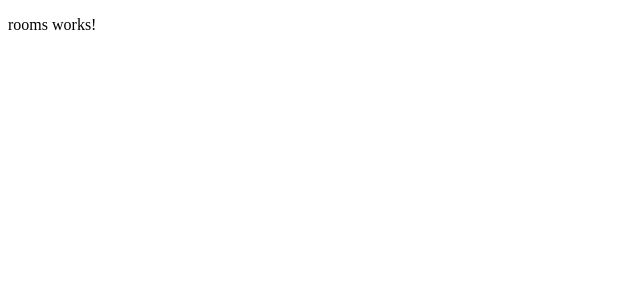
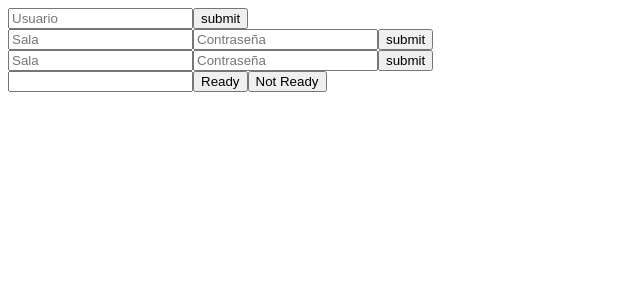
Before and after one commit to TheAlanMC/PDSM-IoT-Robot, an Angular app in the folder angular-iot-serverless-robot/: page /rooms in a window 1280 px wide. Shown: the top 300 px of the page, without its empty margins (0-640 px from the left). Built offline with nearby package versions, Linux system fonts and the light colour scheme; no server answers.

Commit message:
finished sample websocket service

```diff
--- a/angular-iot-serverless-robot/src/app/app-routing.module.ts
+++ b/angular-iot-serverless-robot/src/app/app-routing.module.ts
@@ -8,6 +8,7 @@ import {RoomsComponent} from "./components/rooms/rooms.component";
 import {RoomHomeComponent} from "./components/room-home/room-home.component";
 
 const routes: Routes = [
+  { path: '', redirectTo: '/home', pathMatch: 'full' },
   { path: 'home', component: HomeComponent },
   { path: 'robots', component: RobotsComponent },
   { path: 'rooms', component: RoomsComponent },
--- a/angular-iot-serverless-robot/src/app/app.module.ts
+++ b/angular-iot-serverless-robot/src/app/app.module.ts
@@ -8,6 +8,7 @@ import { HomeComponent } from './components/home/home.component';
 import { RobotsComponent } from './components/robots/robots.component';
 import { RoomsComponent } from './components/rooms/rooms.component';
 import { RoomHomeComponent } from './components/room-home/room-home.component';
+import {ReactiveFormsModule} from "@angular/forms";
 
 @NgModule({
   declarations: [
@@ -20,7 +21,8 @@ import { RoomHomeComponent } from './components/room-home/room-home.component';
   ],
   imports: [
     BrowserModule,
-    AppRoutingModule
+    AppRoutingModule,
+    ReactiveFormsModule
   ],
   providers: [],
   bootstrap: [AppComponent]
--- a/angular-iot-serverless-robot/src/app/components/rooms/rooms.component.html
+++ b/angular-iot-serverless-robot/src/app/components/rooms/rooms.component.html
@@ -1 +1,21 @@
-<p>rooms works!</p>
+<div>
+  <form [formGroup]="userForm" (submit)="setUser()">
+    <input formControlName="user" placeholder="Usuario" />
+    <button>submit</button>
+  </form>
+  <form [formGroup]="createRoomForm" (submit)="createRoom()">
+    <input formControlName="roomName" placeholder="Sala" />
+    <input formControlName="password" placeholder="Contraseña" type="password"/>
+    <button>submit</button>
+  </form>
+  <form [formGroup]="joinRoomForm" (submit)="joinRoom()">
+    <input formControlName="roomId" placeholder="Sala" />
+    <input formControlName="password" placeholder="Contraseña" type="password"/>
+    <button>submit</button>
+  </form>
+  <form [formGroup]="setReadyForm">
+    <input formControlName="roomId"/>
+    <button (click)="setReady(true)">Ready</button>
+    <button (click)="setReady(false)">Not Ready</button>
+  </form>
+</div>
--- a/angular-iot-serverless-robot/src/app/components/rooms/rooms.component.ts
+++ b/angular-iot-serverless-robot/src/app/components/rooms/rooms.component.ts
@@ -1,4 +1,7 @@
 import { Component, OnInit } from '@angular/core';
+import { FormBuilder, FormGroup, Validators } from "@angular/forms"
+import {WebsocketService} from "../../services/websocket.service";
+import {Router} from "@angular/router";
 
 @Component({
   selector: 'app-rooms',
@@ -6,10 +9,56 @@ import { Component, OnInit } from '@angular/core';
   styleUrls: ['./rooms.component.scss']
 })
 export class RoomsComponent implements OnInit {
+  userForm: FormGroup;
+  createRoomForm: FormGroup;
+  joinRoomForm: FormGroup;
+  setReadyForm: FormGroup;
 
-  constructor() { }
+  constructor(
+    private formBuilder: FormBuilder,
+    private websocketService: WebsocketService,
+    private router: Router
+  ) {
+    this.userForm = this.formBuilder.group({
+      user: ['', Validators.required],
+    });
+    this.createRoomForm = this.formBuilder.group({
+      roomName: ['', Validators.required],
+      password: ['', Validators.required],
+    });
+    this.joinRoomForm = this.formBuilder.group({
+      roomId: ['', Validators.required],
+      password: ['', Validators.required],
+    });
+    this.setReadyForm = this.formBuilder.group({
+      roomId: ['', Validators.required],
+    })
+  }
 
   ngOnInit(): void {
+    // this should be done only once
+    this.websocketService.connect();
   }
 
+  setUser() {
+    const user = this.userForm.get('user')?.value;
+    this.websocketService.setUser(user, 'not a robot xd');
+  }
+
+  createRoom() {
+    const roomName = this.createRoomForm.get('roomName')?.value;
+    const password = this.createRoomForm.get('password')?.value;
+    this.websocketService.createRoom(roomName, password);
+  }
+
+  joinRoom() {
+    const roomId = this.joinRoomForm.get('roomId')?.value;
+    const password = this.joinRoomForm.get('password')?.value;
+    this.websocketService.joinRoom(roomId, password);
+  }
+
+  setReady(isReady: boolean) {
+    const roomId = this.setReadyForm.get('roomId')?.value;
+    this.websocketService.setReady(isReady, roomId);
+  }
 }
--- /dev/null
+++ b/angular-iot-serverless-robot/src/app/models/create.room.dto.ws.ts
@@ -0,0 +1,5 @@
+export interface CreateRoomDtoWs {
+  action: string;
+  roomName: string;
+  password: string;
+}
--- /dev/null
+++ b/angular-iot-serverless-robot/src/app/models/join.room.dto.ws.ts
@@ -0,0 +1,5 @@
+export interface JoinRoomDtoWs {
+  action: string;
+  roomId: string;
+  password: string;
+}
--- /dev/null
+++ b/angular-iot-serverless-robot/src/app/models/leave.room.dto.ws.ts
@@ -0,0 +1,4 @@
+export interface LeaveRoomDtoWs {
+  action: string;
+  roomId: string;
+}
--- /dev/null
+++ b/angular-iot-serverless-robot/src/app/models/set.user.dto.ws.ts
@@ -0,0 +1,5 @@
+export interface SetUserDtoWs {
+  action: string;
+  user: string;
+  robot: string;
+}
--- /dev/null
+++ b/angular-iot-serverless-robot/src/app/services/websocket.service.ts
@@ -0,0 +1,72 @@
+import { Injectable } from '@angular/core';
+import { environment } from "../../environments/environment";
+import { webSocket, WebSocketSubject } from 'rxjs/webSocket';
+import { SetUserDtoWs } from "../models/set.user.dto.ws";
+import { CreateRoomDtoWs } from "../models/create.room.dto.ws";
+import { JoinRoomDtoWs } from "../models/join.room.dto.ws";
+
+export interface Message {
+  action: string;
+}
+
+@Injectable({
+  providedIn: 'root'
+})
+
+export class WebsocketService {
+  private wsUrl = environment.wsUrl;
+  private socket$!: WebSocketSubject<any>;
+
+  public connect(): void {
+    console.log('connect')
+    if(!this.socket$ || this.socket$.closed) {
+      this.socket$ = webSocket(this.wsUrl);
+
+      this.socket$.subscribe((data: any) => {
+        console.log(data);
+      });
+    }
+  }
+
+  setUser(user: string, robot: string) {
+    const message: SetUserDtoWs = {
+      action: 'setUser',
+      user,
+      robot
+    }
+    this.socket$.next(message);
+  }
+
+  createRoom(roomName: string, password: string) {
+    const message: CreateRoomDtoWs = {
+      action: 'createRoom',
+      roomName,
+      password
+    }
+    this.socket$.next(message);
+  }
+
+  joinRoom(roomId: string, password: string) {
+    const message: JoinRoomDtoWs = {
+      action: 'joinRoom',
+      roomId,
+      password
+    }
+    this.socket$.next(message);
+  }
+
+  setReady(isReady: boolean, roomId: string)  {
+    const message: any = {
+      action: 'setReady',
+      isReady,
+      roomId
+    }
+    this.socket$.next(message);
+  }
+
+
+  // to be used on ngOnDestroy
+  close() {
+    this.socket$.complete();
+  }
+}
--- a/angular-iot-serverless-robot/src/environments/environment.ts
+++ b/angular-iot-serverless-robot/src/environments/environment.ts
@@ -1,16 +1,4 @@
-// This file can be replaced during build by using the `fileReplacements` array.
-// `ng build` replaces `environment.ts` with `environment.prod.ts`.
-// The list of file replacements can be found in `angular.json`.
-
 export const environment = {
-  production: false
+  production: false,
+  wsUrl: 'wss://x3qtbx4oz3.execute-api.us-east-1.amazonaws.com/dev'
 };
-
-/*
- * For easier debugging in development mode, you can import the following file
- * to ignore zone related error stack frames such as `zone.run`, `zoneDelegate.invokeTask`.
- *
- * This import should be commented out in production mode because it will have a negative impact
- * on performance if an error is thrown.
- */
-// import 'zone.js/plugins/zone-error';  // Included with Angular CLI.
```
